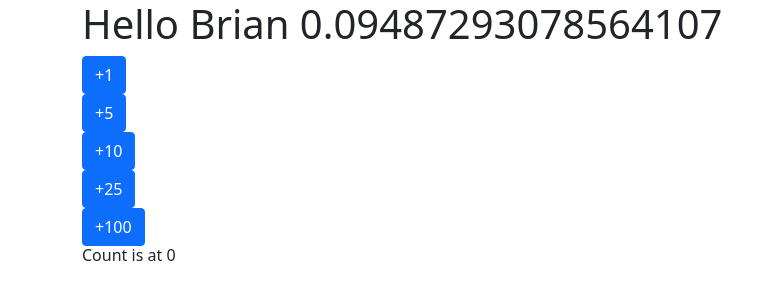
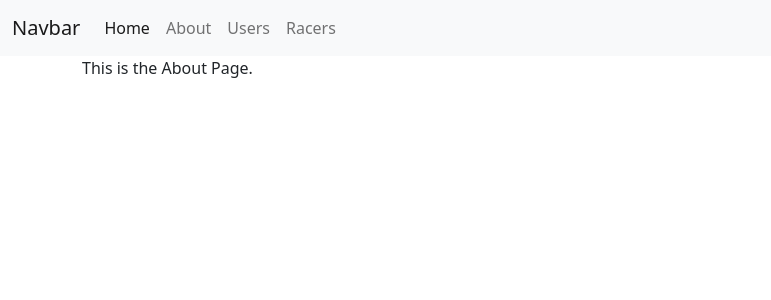
Before and after one commit to RedwanQ/react-cart, a React (Create React App) app: page /about in a window 1280 px wide. Shown: the top 300 px of the page, without its empty margins (0-771 px from the left). Built offline with nearby package versions, Linux system fonts and the light colour scheme.

Commit message:
Monday afternoon

```diff
--- a/package.json
+++ b/package.json
@@ -8,6 +8,7 @@
     "@testing-library/user-event": "^12.8.3",
     "react": "^17.0.2",
     "react-dom": "^17.0.2",
+    "react-router-dom": "^5.3.0",
     "react-scripts": "4.0.3",
     "web-vitals": "^1.1.2"
   },
--- a/src/App.js
+++ b/src/App.js
@@ -1,12 +1,15 @@
 import React, { Component } from 'react'
-import Button from './components/Button'
+import Navbar from './components/Navbar';
+import About from './views/About';
+import Home from './views/Home';
+import { Route } from 'react-router-dom'
+import Racers from './views/Racers';
 
 export default class App extends Component {
   constructor(props){
     super(props);
     this.state = {
-      count: 0,
-      randomNumber: Math.random()
+      count: 0
     }
   }
 
@@ -19,15 +22,21 @@ export default class App extends Component {
 
   render() {
     return (
+      <>
+      <Navbar />
       <div className='container'>
-        <h1>Hello {this.props.name} {this.state.randomNumber}</h1>
-        <Button step={1} incrementCount={this.handleClick}/>
-        <Button step={5} incrementCount={this.handleClick}/>
-        <Button step={10} incrementCount={this.handleClick}/>
-        <Button step={25} incrementCount={this.handleClick}/>
-        <Button step={100} incrementCount={this.handleClick}/>
-        <h6>Count is at {this.state.count}</h6>
+        <Route exact path='/'>
+          <Home count={this.state.count} handleClick={this.handleClick} name={this.props.name}/>
+        </Route>
+        <Route exact path='/about'>
+          <About />
+        </Route>
+        <Route exact path='/racers'>
+          <Racers />
+        </Route>
+
       </div>
+      </>
     )
   }
 }
--- /dev/null
+++ b/src/components/Navbar.js
@@ -0,0 +1,33 @@
+import React, { Component } from 'react'
+import { Link } from 'react-router-dom';
+
+export default class Navbar extends Component {
+    render() {
+        return (
+            <nav className="navbar navbar-expand-lg navbar-light bg-light">
+                <div className="container-fluid">
+                    <Link className="navbar-brand" to="/">Navbar</Link>
+                    <button className="navbar-toggler" type="button" data-bs-toggle="collapse" data-bs-target="#navbarNav" aria-controls="navbarNav" aria-expanded="false" aria-label="Toggle navigation">
+                    <span className="navbar-toggler-icon"></span>
+                    </button>
+                    <div className="collapse navbar-collapse" id="navbarNav">
+                    <ul className="navbar-nav">
+                        <li className="nav-item">
+                        <Link className="nav-link active" aria-current="page" to="/">Home</Link>
+                        </li>
+                        <li className="nav-item">
+                        <Link className="nav-link" to="/about">About</Link>
+                        </li>
+                        <li className="nav-item">
+                        <Link className="nav-link" to="/users">Users</Link>
+                        </li>
+                        <li className="nav-item">
+                        <Link className="nav-link" to="/racers">Racers</Link>
+                        </li>
+                    </ul>
+                    </div>
+                </div>
+            </nav>
+        )
+    }
+}
--- /dev/null
+++ b/src/components/RacerDetail.js
@@ -0,0 +1,11 @@
+import React, { Component } from 'react'
+
+export default class RacerDetail extends Component {
+    render() {
+        return (
+            <div>
+                <h4>{this.props.racer.Driver.givenName} {this.props.racer.Driver.familyName} - {this.props.racer.points}</h4>
+            </div>
+        )
+    }
+}
--- a/src/index.js
+++ b/src/index.js
@@ -2,10 +2,13 @@ import React from 'react';
 import ReactDOM from 'react-dom';
 import App from './App';
 import reportWebVitals from './reportWebVitals';
+import {BrowserRouter as Router} from 'react-router-dom';
 
 ReactDOM.render(
   <React.StrictMode>
-    <App name='Brian' />
+    <Router>
+      <App name='Brian' />
+    </Router>
   </React.StrictMode>,
   document.getElementById('root')
 );
--- /dev/null
+++ b/src/views/About.js
@@ -0,0 +1,11 @@
+import React, { Component } from 'react'
+
+export default class About extends Component {
+    render() {
+        return (
+            <div>
+                This is the About Page.
+            </div>
+        )
+    }
+}
--- /dev/null
+++ b/src/views/Home.js
@@ -0,0 +1,18 @@
+import React, { Component } from 'react'
+import Button from '../components/Button'
+
+export default class Home extends Component {
+    render() {
+        return (
+            <div>
+                <h1>Hello {this.props.name}</h1>
+                <Button step={1} incrementCount={this.props.handleClick}/>
+                <Button step={5} incrementCount={this.props.handleClick}/>
+                <Button step={10} incrementCount={this.props.handleClick}/>
+                <Button step={25} incrementCount={this.props.handleClick}/>
+                <Button step={100} incrementCount={this.props.handleClick}/>
+                <h6>Count is at {this.props.count}</h6>
+            </div>
+        )
+    }
+}
--- /dev/null
+++ b/src/views/Racers.js
@@ -0,0 +1,32 @@
+import React, { Component } from 'react'
+import RacerDetail from '../components/RacerDetail';
+
+export default class Racers extends Component {
+    constructor(props){
+        super(props);
+        console.log('Racers component constructed')
+        this.state = {
+            racers: []
+        }
+    }
+
+    componentDidMount(){
+        console.log('Racers component did mount')
+        fetch('http://ergast.com/api/f1/2021/1/driverStandings.json')
+            .then(res => res.json())
+            .then(data => this.setState({
+                racers: data.MRData.StandingsTable.StandingsLists[0].DriverStandings
+            }))
+    }
+
+    render() {
+        console.log('Racers component rendered')
+        console.log(this.state)
+        return (
+            <div>
+                This is the Racers Page
+                {this.state.racers.map((r, i) => <RacerDetail key={i} racer={r} />)}
+            </div>
+        )
+    }
+}
```
Also changed, not shown: 1 other file (tests, documents, lock files or other folders).
